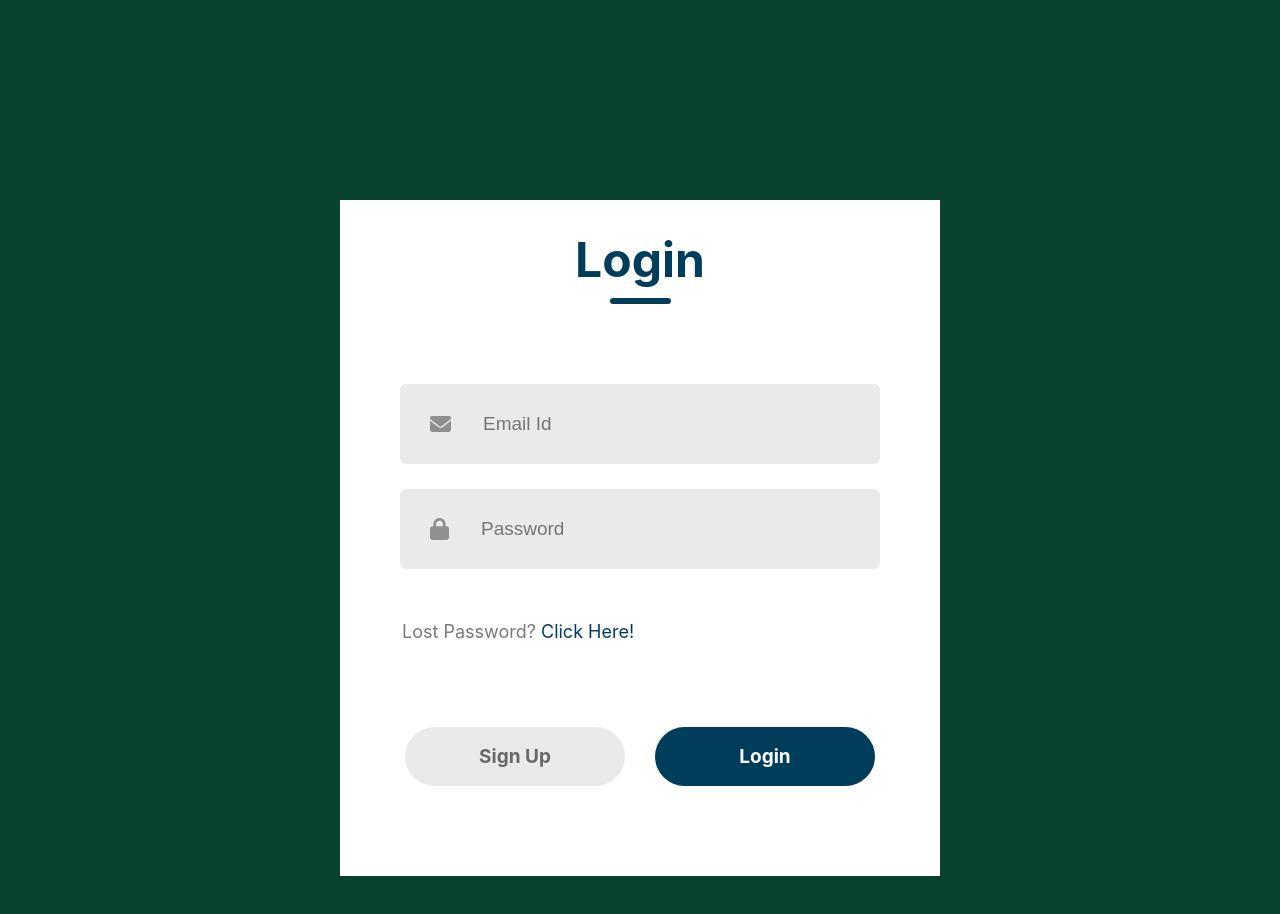
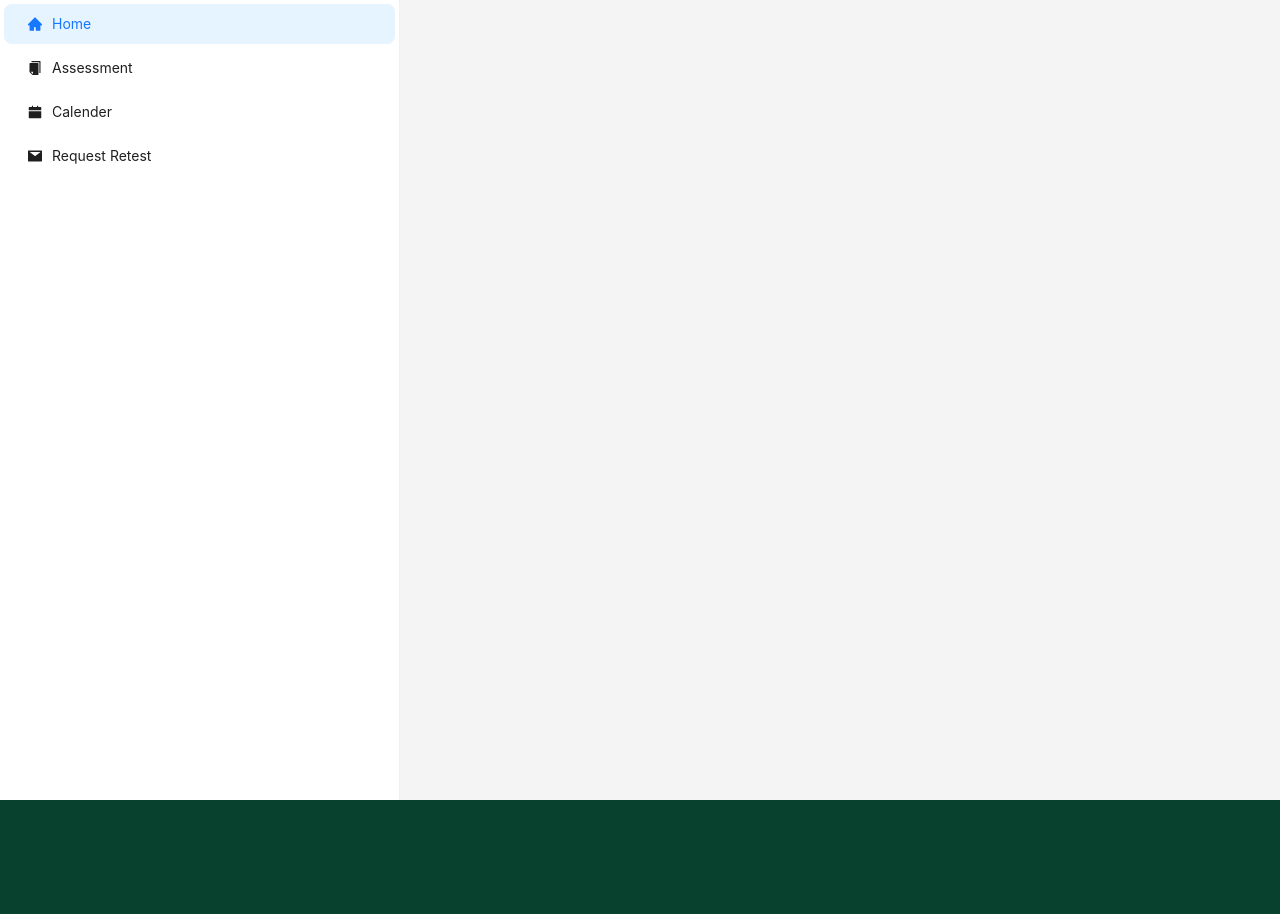
Before and after one commit to donabinu921/Online-Examination-Portal, a React (Create React App) app: page / in a window 1280 px wide. Shown: the top 914 px of the page. After the commit the page ends 800 px from the top, so only its background shows below. Built offline with nearby package versions, Linux system fonts and the light colour scheme.

Commit message:
Menu bar done

```diff
--- a/package.json
+++ b/package.json
@@ -6,6 +6,7 @@
     "@testing-library/jest-dom": "^5.17.0",
     "@testing-library/react": "^13.4.0",
     "@testing-library/user-event": "^13.5.0",
+    "antd": "^5.15.2",
     "react": "^18.2.0",
     "react-dom": "^18.2.0",
     "react-scripts": "5.0.1",
--- a/src/App.css
+++ b/src/App.css
@@ -1,38 +1,7 @@
-.App {
-  text-align: center;
+.main{
+    display: flex;
+    justify-content: flex-start;
+    align-items: center;
+    height: 100vh;
+    background-color: #f4f4f4;
 }
-
-.App-logo {
-  height: 40vmin;
-  pointer-events: none;
-}
-
-@media (prefers-reduced-motion: no-preference) {
-  .App-logo {
-    animation: App-logo-spin infinite 20s linear;
-  }
-}
-
-.App-header {
-  background-color: #282c34;
-  min-height: 100vh;
-  display: flex;
-  flex-direction: column;
-  align-items: center;
-  justify-content: center;
-  font-size: calc(10px + 2vmin);
-  color: white;
-}
-
-.App-link {
-  color: #61dafb;
-}
-
-@keyframes App-logo-spin {
-  from {
-    transform: rotate(0deg);
-  }
-  to {
-    transform: rotate(360deg);
-  }
-}
--- a/src/App.js
+++ b/src/App.js
@@ -1,10 +1,13 @@
 import LoginSignup from './Components/LoginSignup/LoginSignup';
+// import Dashboard from './Components/Dashboard/Dashboard';
+import Menubar from './Components/Dashboard/Menubar';
 import './App.css';
 
 function App() {
   return (
-    <div>
-      <LoginSignup />
+    <div className="main">
+      {/* <LoginSignup /> */}
+      <Menubar />
     </div>
   );
 }
--- /dev/null
+++ b/src/Components/Dashboard/Dashboard.jsx
@@ -0,0 +1,12 @@
+import React from "react";
+import Menubar from "./Menubar";
+
+const Dashboard = () => {
+  return (
+    <div>
+      <Menubar />
+    </div>
+  );
+};
+
+export default Dashboard;
--- /dev/null
+++ b/src/Components/Dashboard/Menubar.css
@@ -0,0 +1,10 @@
+.menu{
+    height: 100%;
+    width: 25rem;
+    /* font-size: larger;
+    padding-top: 25px; */
+    }
+
+.dash{
+    height: 100%;
+}
--- /dev/null
+++ b/src/Components/Dashboard/Menubar.jsx
@@ -0,0 +1,40 @@
+import React from 'react';
+import './Menubar.css';
+
+import {
+  HomeFilled,
+  CalendarFilled,
+  CopyFilled,
+  MailFilled,
+} from '@ant-design/icons';
+import { Menu } from 'antd';
+
+function getItem(label, key, icon) {
+  return {
+    key,
+    icon,
+    label
+  };
+}
+const items = [
+  getItem('Home', '1', <HomeFilled />),
+  getItem('Assessment', '2', <CopyFilled />),
+  getItem('Calender', '3', <CalendarFilled />),
+  getItem('Request Retest', '4', <MailFilled />),
+];
+
+const Menubar = () => {
+  return (
+    <div className="dash"    >
+      <Menu
+        defaultSelectedKeys={['1']}
+        mode="inline"
+        theme="light"
+        className="menu"
+        items={items}
+      />
+    </div>
+  );
+};
+
+export default Menubar;
```
Also changed, not shown: 1 other file (tests, documents, lock files or other folders).
